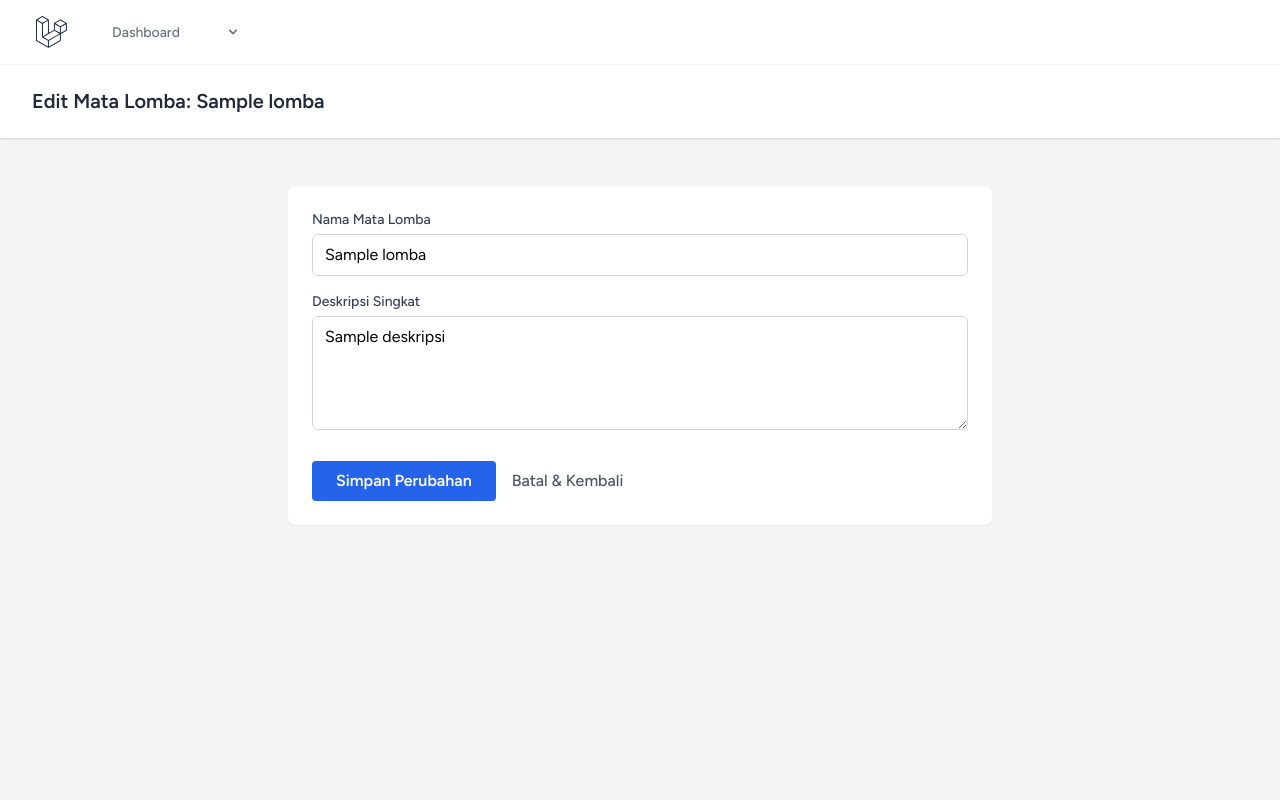
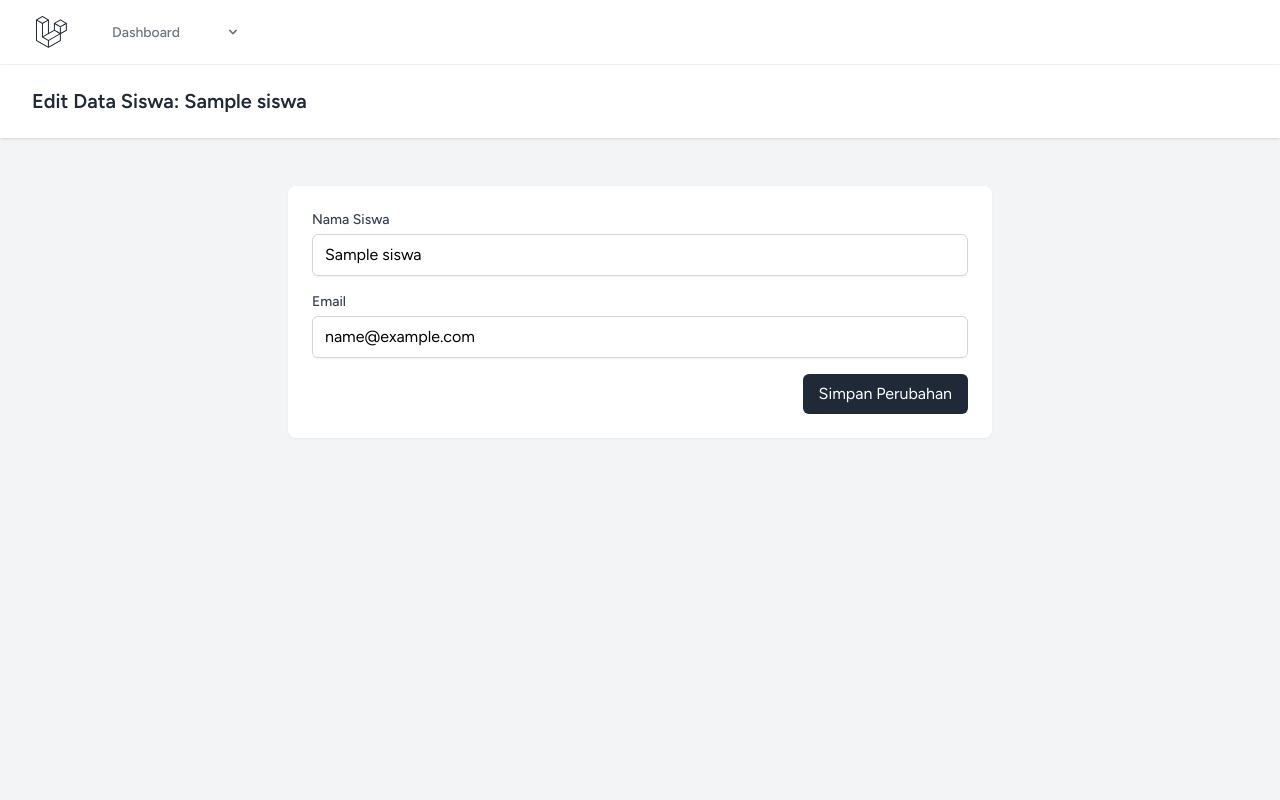
Before and after one commit to akmalalfarizqi/webprogram-bi-got-talent, a Laravel app: template resources/views/admin/edit_siswa.blade.php in a window 1280 px wide. Run offline with Laravel 12, Linux system fonts and the light colour scheme; the template is opened without the code that fills it: most values are stand-ins (such as "Sample title", 1, 10 or a date in 2020); data that the repository does not hold is empty; style sheets or scripts are compiled from the project's sources.

Commit message:
1st commit

```diff
--- a/resources/views/admin/edit_siswa.blade.php
+++ b/resources/views/admin/edit_siswa.blade.php
@@ -1,36 +1,33 @@
 <x-app-layout>
     <x-slot name="header">
         <h2 class="font-semibold text-xl text-gray-800 leading-tight">
-            Edit Mata Lomba: {{ $lomba->nama_lomba }}
+            Edit Data Siswa: {{ $siswa->name }}
         </h2>
     </x-slot>
 
     <div class="py-12">
         <div class="max-w-3xl mx-auto sm:px-6 lg:px-8">
             <div class="bg-white overflow-hidden shadow-sm sm:rounded-lg p-6">
-
-                <form action="{{ route('admin.lomba.update', $lomba->id) }}" method="POST">
+                <form action="{{ route('admin.siswa.update', $siswa->id) }}" method="POST">
                     @csrf
                     @method('PUT')
 
                     <div class="mb-4">
-                        <label class="block text-sm font-medium text-gray-700 mb-1">Nama Mata Lomba</label>
-                        <input type="text" name="nama_lomba" value="{{ $lomba->nama_lomba }}" class="border-gray-300 rounded-md w-full focus:border-blue-500 focus:ring-blue-500" required>
+                        <label class="block text-sm font-medium text-gray-700 mb-1">Nama Siswa</label>
+                        <input type="text" name="name" value="{{ old('name', $siswa->name) }}" class="w-full border-gray-300 rounded-md shadow-sm">
                     </div>
 
-                    <div class="mb-6">
-                        <label class="block text-sm font-medium text-gray-700 mb-1">Deskripsi Singkat</label>
-                        <textarea name="deskripsi" class="border-gray-300 rounded-md w-full focus:border-blue-500 focus:ring-blue-500" rows="4">{{ $lomba->deskripsi }}</textarea>
+                    <div class="mb-4">
+                        <label class="block text-sm font-medium text-gray-700 mb-1">Email</label>
+                        <input type="email" name="email" value="{{ old('email', $siswa->email) }}" class="w-full border-gray-300 rounded-md shadow-sm">
                     </div>
 
-                    <div class="flex items-center gap-4">
-                        <button type="submit" class="bg-blue-600 hover:bg-blue-700 text-white font-bold py-2 px-6 rounded">
+                    <div class="flex justify-end">
+                        <button type="submit" class="px-4 py-2 bg-gray-800 text-white rounded-md">
                             Simpan Perubahan
                         </button>
-                        <a href="{{ route('admin.lomba') }}" class="text-gray-600 hover:text-gray-900 font-medium">Batal & Kembali</a>
                     </div>
                 </form>
-
             </div>
         </div>
     </div>
```
Also changed, not shown: app/Http/Controllers/SiswaController.php (+8 -0 lines).
